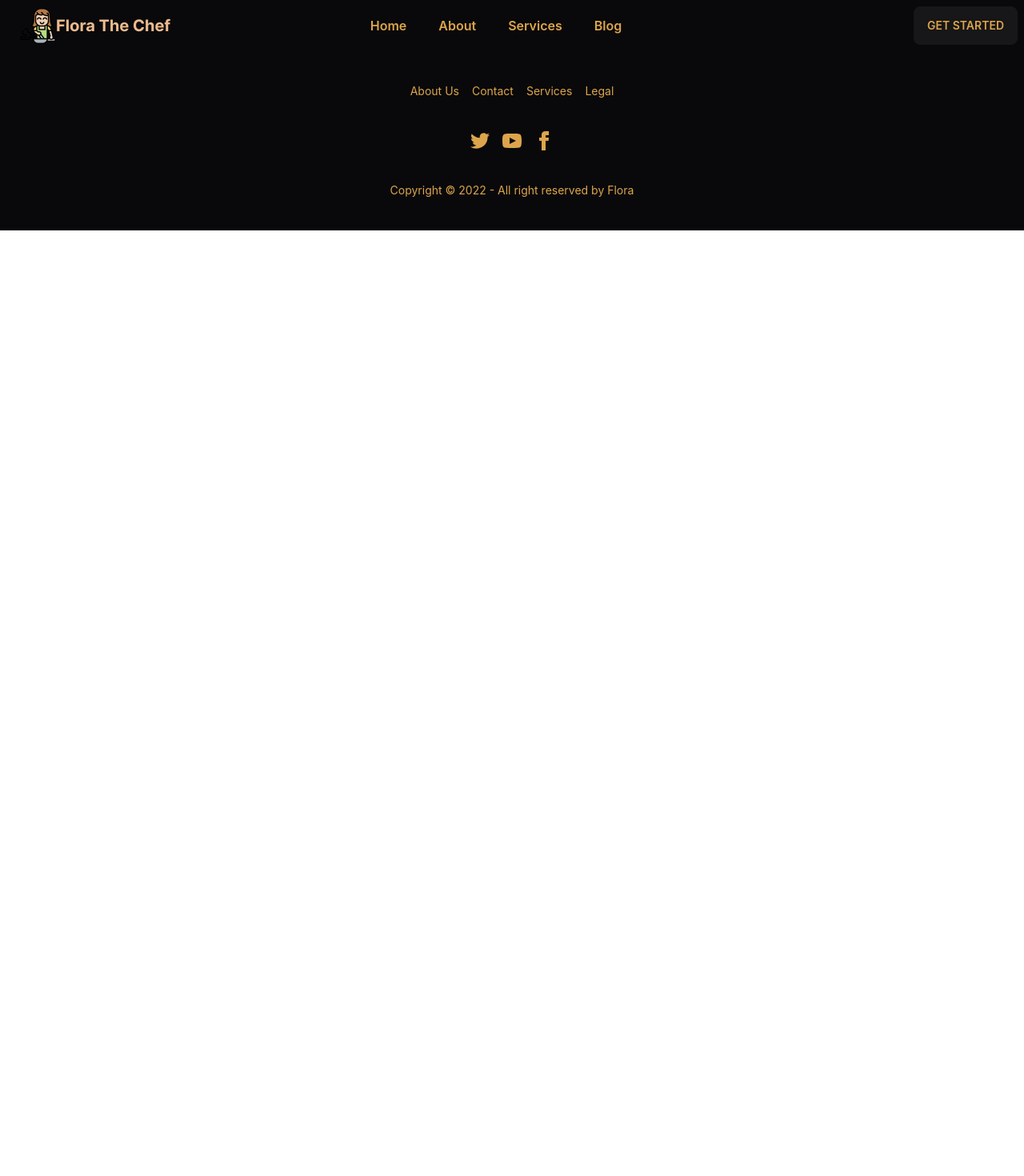
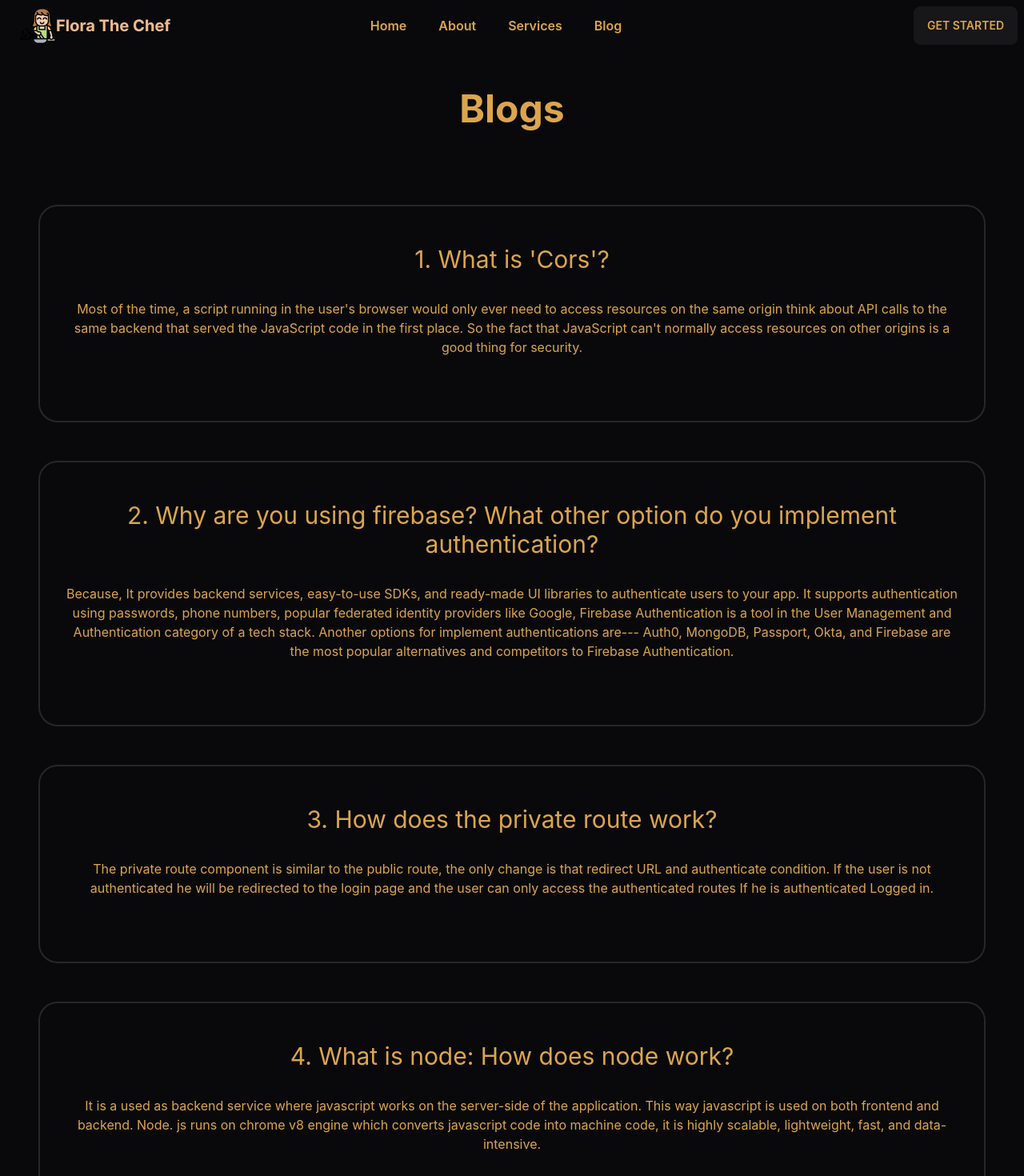
Before and after one commit to Upoma218/service-review-client-side, a React (Create React App) app: page /blog in a window 1280 px wide. Shown: the top 1470 px of the page at 80% size. Before the commit the page ends 800 px from the top, so only its background shows below. Built offline with nearby package versions, Linux system fonts and the light colour scheme.

Commit message:
Blog page added

```diff
--- a/src/Pages/Blog/Blog.js
+++ b/src/Pages/Blog/Blog.js
@@ -3,7 +3,31 @@ import React from 'react';
 const Blog = () => {
     return (
         <div>
+            <h1 className='text-center text-5xl font-bold p-12'>Blogs</h1>
+            <div className='pb-12 pt-12'>
+                <div className=' text-center border-2 border-zinc-800 rounded-3xl mx-12 py-12 mb-12'>
+                    <h1 className='text-3xl my-18' >1. What is 'Cors'?</h1>
+                    <p className=' text-md p-8'>Most of the time, a script running in the user's browser would only ever need to access resources on the same origin think about API calls to the same backend that served the JavaScript code in the first place. So the fact that JavaScript can't normally access resources on other origins is a good thing for security.</p>
+                </div>
+                <div className=' text-center border-2 border-zinc-800 rounded-3xl mx-12 py-12 mb-12'>
+                    <h1 className='text-3xl my-18' >2. Why are you using firebase? What other option do you implement authentication?</h1>
+                    <p className=' text-md p-8'>
+                        Because, It provides backend services, easy-to-use SDKs, and ready-made UI libraries to authenticate users to your app. It supports authentication using passwords, phone numbers, popular federated identity providers like Google,
+                        Firebase Authentication is a tool in the User Management and Authentication category of a tech stack.
 
+                        Another options for implement authentications are--- Auth0, MongoDB, Passport, Okta, and Firebase are the most popular alternatives and competitors to Firebase Authentication.
+                    </p>
+                </div>
+                <div className=' text-center border-2 border-zinc-800 rounded-3xl mx-12 py-12 mb-12'>
+                    <h1 className='text-3xl my-18' >3. How does the private route work?</h1>
+                    <p className=' text-md p-8'>The private route component is similar to the public route, the only change is that redirect URL and authenticate condition. If the user is not authenticated he will be redirected to the login page and the user can only access the authenticated routes If he is authenticated Logged in.</p>
+                </div>
+                <div className=' text-center border-2 border-zinc-800 rounded-3xl mx-12 py-12 mb-12'>
+                    <h1 className='text-3xl my-18' >4. What is node: How does node work?</h1>
+                    <p className=' text-md p-8'>It is a used as backend service where javascript works on the server-side of the application. This way javascript is used on both frontend and backend. Node. js runs on chrome v8 engine which converts javascript code into machine code, it is highly scalable, lightweight, fast, and data-intensive.</p>
+                </div>
+
+            </div>
         </div>
     );
 };
```
